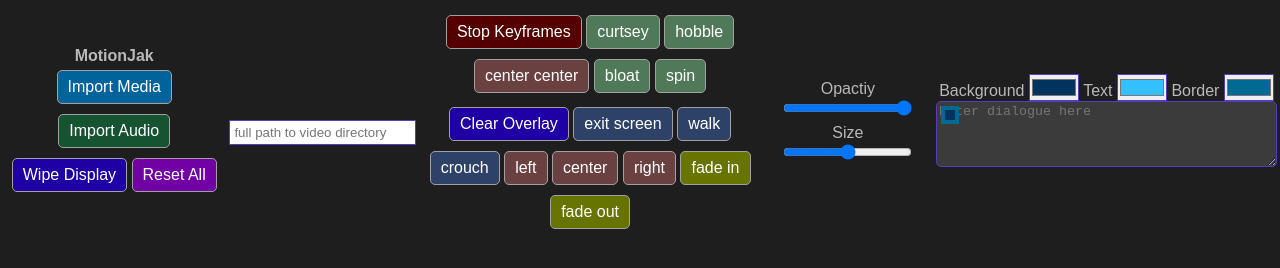
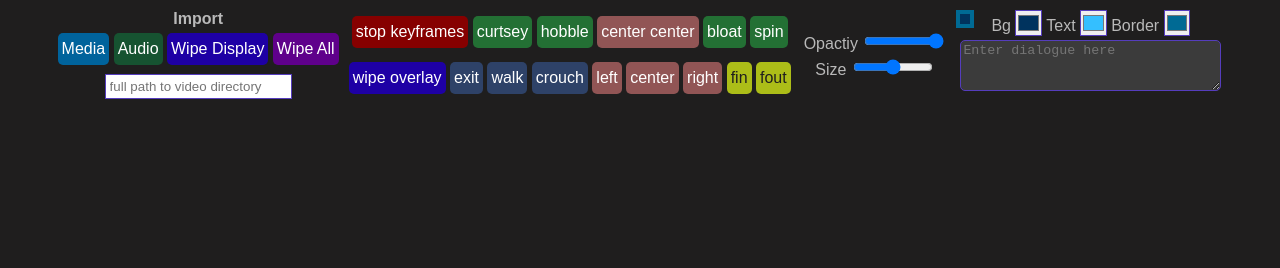
Before and after one commit to sky-cake/motionjak, a plain HTML site: page index.html in a window 1280 px wide. Drawn offline with Linux system fonts and the light colour scheme.

Commit message:
operate at smaller widths

```diff
--- a/index.html
+++ b/index.html
@@ -19,45 +19,38 @@
         }
         button {
             margin: 5px auto;
-            padding: 7px 10px;
+            padding: 7px 4px;
             font-size: 16px;
             color: #fff;
             cursor: pointer;
             border-radius: 5px;
-            border: 1px solid #a1a1a1;
+            border: none;
             background-color: #2e4268;
         }
         #image_input_btn {
-            border: 1px solid #a1a1a1;
             background-color: #00639c;
         }
         #audio_input_btn {
-            border: 1px solid #a1a1a1;
             background-color: #165331;
         }
         #reset_all_btn {
-            border: 1px solid #a1a1a1;
-            background-color: #7100a5;
+            background-color: #5f008b;
         }
         #reset_parent_btn, #clear_overlay {
-            border: 1px solid #a1a1a1;
             background-color: #1e00a5;
         }
         #stop_all {
-            border: 1px solid #a1a1a1;
-            background-color: #550000;
+            background-color: #860000;
         }
         .move {
-            border: 1px solid #a1a1a1;
-            background-color: #6b4040;
+            background-color: #915555;
         }
         .keyframe_anime {
-            border: 1px solid #a1a1a1;
-            background-color: #4f7958;
+            background-color: #237034;
         }
         .effect {
-            border: 1px solid #a1a1a1;
-            background-color: #687400;
+            color: #1f1e1e;
+            background-color: #acbd18;
         }
         #thumbnail_grid {
             display: flex;
@@ -140,7 +133,6 @@
             color: #34bfff;
             border: 4px solid #006a94;
             padding: 5px;
-            margin: 5px;
             position: absolute;
             z-index: 2;
             white-space: pre-wrap;
@@ -151,18 +143,23 @@
             padding: 2px;
             background-color: #3b3b3b;
             color: #f3f3f3;
+            margin: 4px;
         }
         table {
             margin: 0 auto;
         }
         input[type="color"] {
             padding: 0;
+            width: 2em;
+            height: 2em;
             border: 1px solid #553dbd;
         }
         input[type="text"] {
             padding: 4px;
-            margin-top: 1.5em;
             border: 1px solid #553dbd;
+        }
+        input[type="range"] {
+            width: 80px;
         }
     </style>
 </head>
@@ -172,23 +169,31 @@
     <table>
         <tr>
             <td>
-                <div><strong>MotionJak</strong></div>
+                <table>
+                    <tr>
+                        <td>
+                            <div><strong>Import</strong></div>
                             <input type="file" id="image_input" accept="image/*,video/*" multiple style="display:none;">
                             <input type="file" id="audio_input" accept="audio/mpeg" style="display:none; max-width: 50%">
 
-                <button id="image_input_btn">Import Media</button>
-                <button id="audio_input_btn">Import Audio</button>
+                            <button id="image_input_btn">Media</button>
+                            <button id="audio_input_btn">Audio</button>
                             <button id="reset_parent_btn">Wipe Display</button>
-                <button id="reset_all_btn">Reset All</button>
+                            <button id="reset_all_btn">Wipe All</button>
                         </td>
+                    </tr>
+                    <tr>
                         <td>
                             <input type="text" id="filepath" placeholder="full path to video directory">
+                        </td>
+                    </tr>
+                </table>
             </td>
             <td>
                 <table>
                     <tr>
                         <td>
-                            <button id="stop_all">Stop Keyframes</button>
+                            <button id="stop_all">stop keyframes</button>
                             <button id="curtsey" class="keyframe_anime">curtsey</button>
                             <button id="hobble" class="keyframe_anime">hobble</button>
                             <button id="go_to_center" class="move">center center</button>
@@ -198,15 +203,15 @@
                     </tr>
                     <tr>
                         <td>
-                            <button id="clear_overlay">Clear Overlay</button>
-                            <button id="go_off_screen">exit screen</button>
+                            <button id="clear_overlay">wipe overlay</button>
+                            <button id="go_off_screen">exit</button>
                             <button id="walk">walk</button>
                             <button id="crouch">crouch</button>
                             <button id="left_corner" class="move">left</button>
                             <button id="go_to_center_bottom" class="move">center</button>
                             <button id="right_corner" class="move">right</button>
-                            <button id="fade_in" class="effect">fade in</button>
-                            <button id="fade_out" class="effect">fade out</button>
+                            <button id="fade_in" class="effect">fin</button>
+                            <button id="fade_out" class="effect">fout</button>
                         </td>
                     </tr>
                 </table>
@@ -234,9 +239,10 @@
                 </table>
             </td>
             <td>
+                <div id="text_overlay"></div>
                 <div class="controls">
                     <label>
-                        Background <input type="color" id="bg_color" value="#00335e">
+                        Bg <input type="color" id="bg_color" value="#00335e">
                     </label>
                     <label>
                         Text <input type="color" id="text_color" value="#34bfff">
@@ -245,8 +251,7 @@
                         Border <input type="color" id="border_color" value="#006a94">
                     </label>
                 </div>
-                <div id="text_overlay"></div>
-                <textarea type="textarea" id="textInput" cols="40" rows="4" placeholder="Enter dialogue here"></textarea>
+                <textarea type="textarea" id="textInput" cols="30" rows="3" placeholder="Enter dialogue here"></textarea>
             </td>
         </tr>
     </table>
```
Lines whose indentation alone changed are shown as unchanged.
